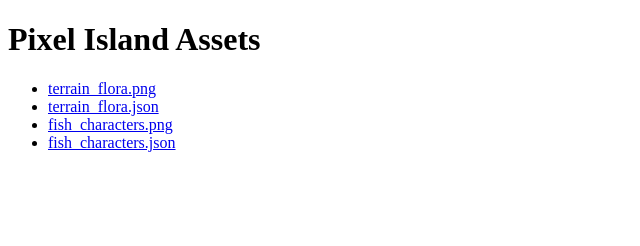
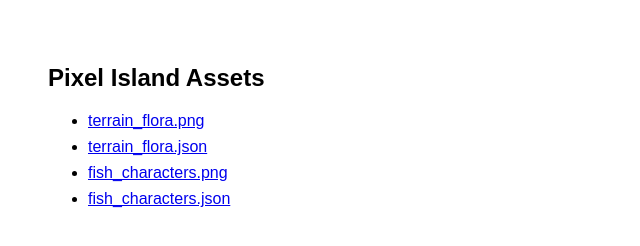
Before and after one commit to alex12312312314235/pixel-island-assets, a plain HTML site: page index.html in a window 1280 px wide. Shown: the whole page, without its empty margins (0-640 px from the left). Drawn offline with Linux system fonts and the light colour scheme.

Commit message:
Update index.html

```diff
--- a/index.html
+++ b/index.html
@@ -3,6 +3,21 @@
 <head>
   <meta charset="utf-8">
   <title>Pixel Island Assets</title>
+  <style>
+    body {
+      font-family: sans-serif;
+      padding: 40px;
+    }
+    h1 {
+      font-size: 24px;
+    }
+    ul {
+      margin-top: 20px;
+    }
+    li {
+      margin: 8px 0;
+    }
+  </style>
 </head>
 <body>
   <h1>Pixel Island Assets</h1>
```
